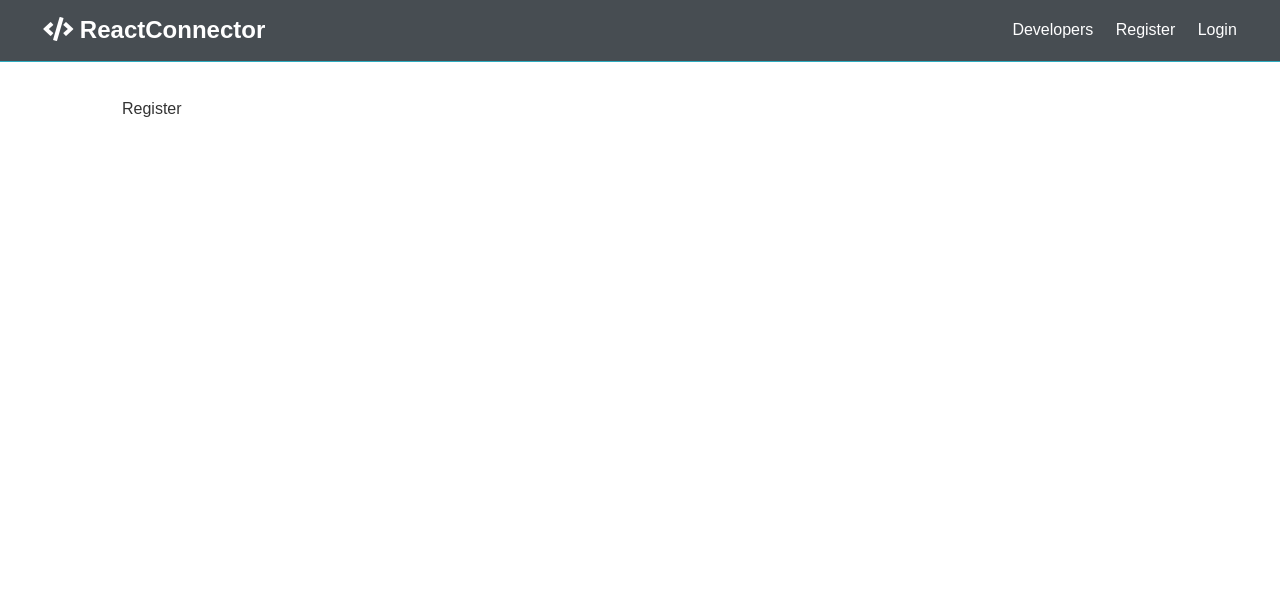
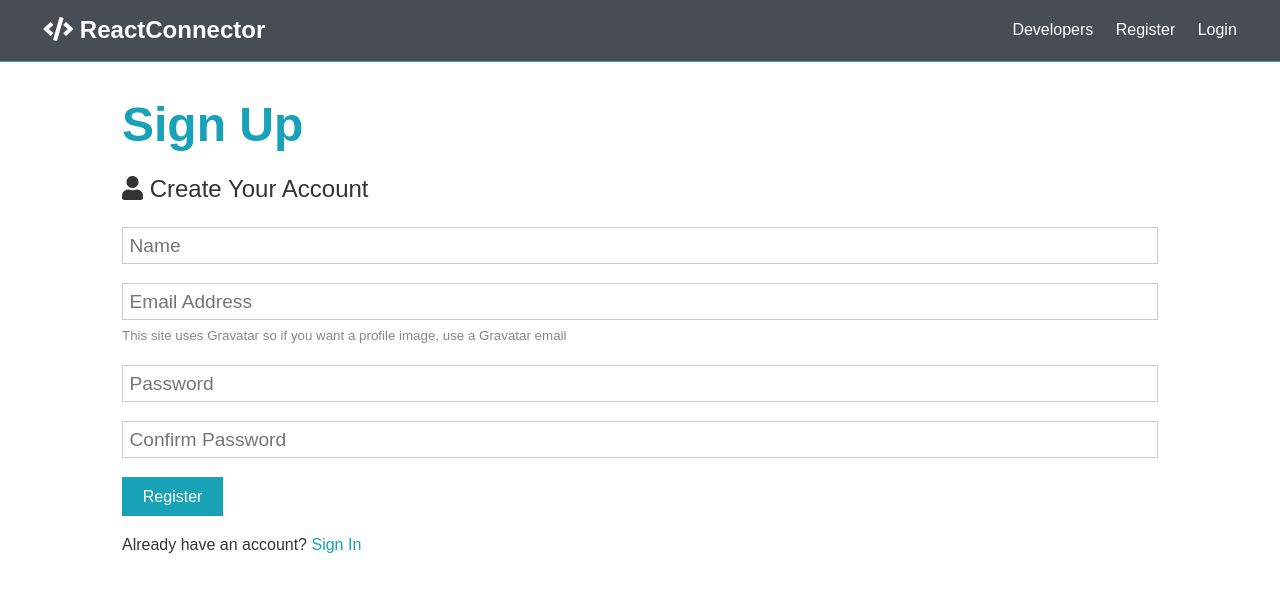
Before and after one commit to kachumahara/social-app, a React (Create React App) app in the folder client/: page /register in a window 1280 px wide. Shown: the top 592 px of the page. Built offline with nearby package versions, Linux system fonts and the light colour scheme.

Commit message:
added register functions

```diff
--- a/client/src/components/auth/Register.js
+++ b/client/src/components/auth/Register.js
@@ -1,7 +1,86 @@
-import React from "react";
+import React, { Fragment, useState } from "react";
 
 const Register = () => {
-  return <div>Register</div>;
+  const [formData, setformData] = useState({
+    name: "",
+    email: "",
+    password: "",
+    password2: "",
+  });
+
+  const { name, email, password, password2 } = formData;
+  const onChange = (e) =>
+    setformData({ ...formData, [e.target.name]: e.target.value });
+
+  const onSubmit = (e) => {
+    e.preventDefault();
+    if (password !== password2) {
+      console.log("Password do not match");
+    } else {
+      console.log(formData);
+    }
+  };
+
+  return (
+    <Fragment>
+      <h1 className="large text-primary">Sign Up</h1>
+      <p className="lead">
+        <i className="fas fa-user"></i> Create Your Account
+      </p>
+      <form className="form" onSubmit={(e) => onSubmit(e)}>
+        <div className="form-group">
+          <input
+            type="text"
+            placeholder="Name"
+            name="name"
+            value={name}
+            onChange={(e) => onChange(e)}
+            required
+          />
+        </div>
+        <div className="form-group">
+          <input
+            type="email"
+            placeholder="Email Address"
+            name="email"
+            value={email}
+            onChange={(e) => onChange(e)}
+            required
+          />
+          <small className="form-text">
+            This site uses Gravatar so if you want a profile image, use a
+            Gravatar email
+          </small>
+        </div>
+        <div className="form-group">
+          <input
+            type="password"
+            placeholder="Password"
+            name="password"
+            minLength="6"
+            value={password}
+            onChange={(e) => onChange(e)}
+            required
+          />
+        </div>
+        <div className="form-group">
+          <input
+            type="password"
+            placeholder="Confirm Password"
+            name="password2"
+            minLength="6"
+            value={password2}
+            onChange={(e) => onChange(e)}
+            required
+          />
+        </div>
+        <input type="submit" className="btn btn-primary" value="Register" />
+      </form>
+      <p className="my-1">
+        Already have an account? <a href="login.html">Sign In</a>
+      </p>
+    </Fragment>
+  );
 };
 
 export default Register;
--- a/client/src/components/layout/Navbar.js
+++ b/client/src/components/layout/Navbar.js
@@ -2,7 +2,7 @@
 import { Link } from "react-router-dom";
 
 const Navbar = () => (
-  <nav class="navbar bg-dark">
+  <nav className="navbar bg-dark">
     <h1>
       <Link to="/">
         <i className="fas fa-code" /> ReactConnector
```
